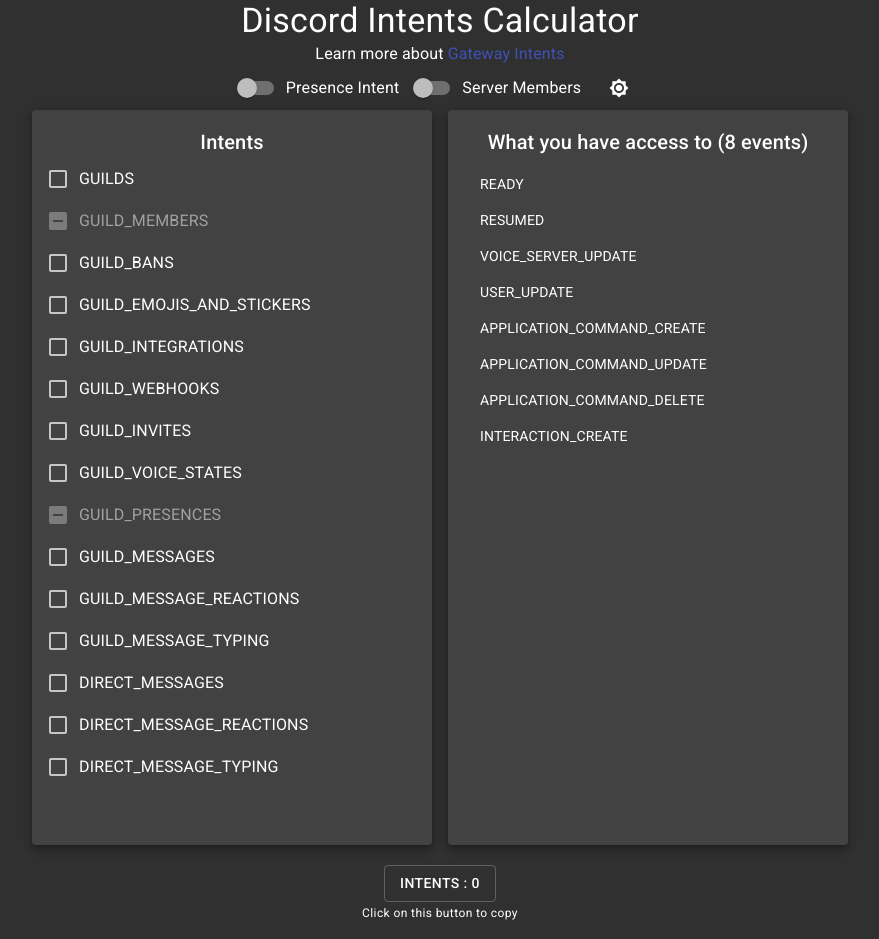
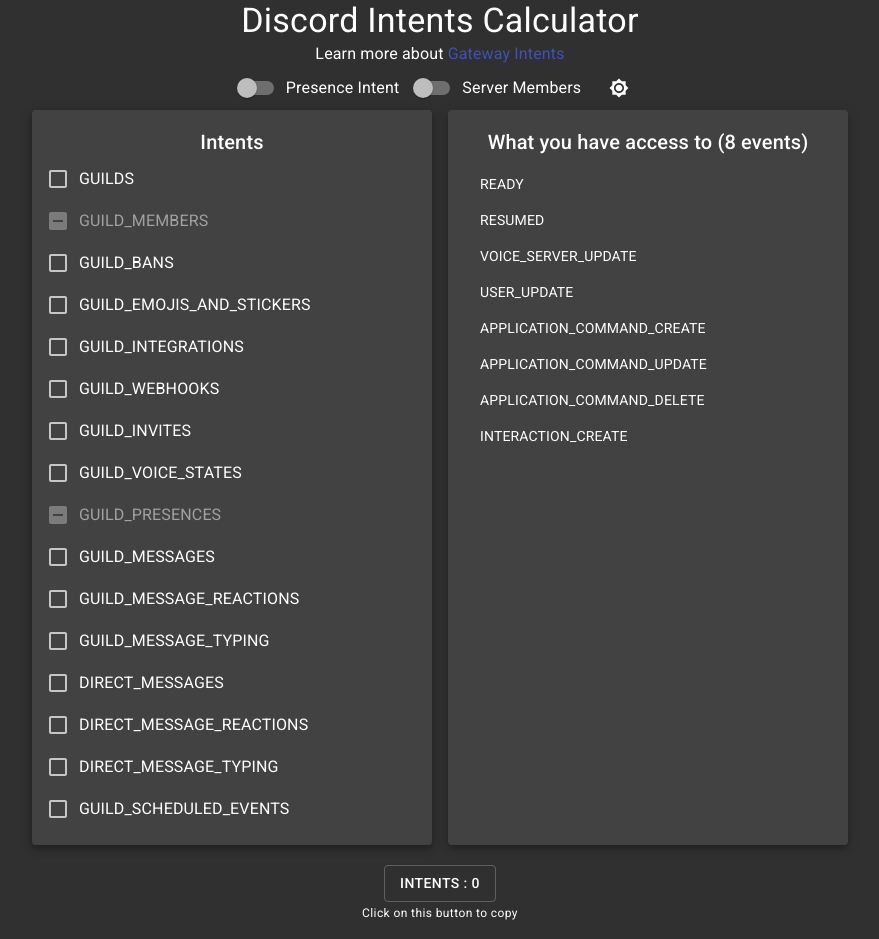
Before and after one commit to Larkooo/discord-intents-calculator, a React (Create React App) app: page / in a window 1280 px wide. Shown: the top 939 px of the page, without its empty margins (200-1079 px from the left). Built offline with nearby package versions, Linux system fonts and the light colour scheme.

Commit message:
Add GUILD_SCHEDULED_EVENTS intent and their events Fix image in README.md

```diff
--- a/src/App.tsx
+++ b/src/App.tsx
@@ -55,7 +55,11 @@
     let intentsValue: number = state.intents;
     let eventsCountValue: number = state.eventsCount;
     if(event.target.name !== "presence" && event.target.name !== "guildMembers") {
-      intentsValue += (event.target.checked ? 1 : -1) << Object.keys(intents).indexOf(event.target.name);
+      if (event.target.name === "GUILD_SCHEDULED_EVENTS") {
+        intentsValue += (event.target.checked ? 1 : -1) << 16;
+      } else {
+        intentsValue += (event.target.checked ? 1 : -1) << Object.keys(intents).indexOf(event.target.name);
+      }
       event.target.checked ? eventsCountValue += intents[event.target.name].length : eventsCountValue -= intents[event.target.name].length;
       setState({ ...state, [event.target.name]: event.target.checked, intents: intentsValue, eventsCount: eventsCountValue});
     } else {
--- a/src/Intents.tsx
+++ b/src/Intents.tsx
@@ -109,6 +109,14 @@
 
   DIRECT_MESSAGE_TYPING: [
     "TYPING_START"
+  ],
+
+  GUILD_SCHEDULED_EVENTS: [
+    "GUILD_SCHEDULED_EVENT_CREATE",
+    "GUILD_SCHEDULED_EVENT_UPDATE",
+    "GUILD_SCHEDULED_EVENT_DELETE",
+    "GUILD_SCHEDULED_EVENT_USER_ADD",
+    "GUILD_SCHEDULED_EVENT_USER_REMOVE",
   ]
 }
 
```
Also changed, not shown: screen.png (added), 1 other file (tests, documents, lock files or other folders).
